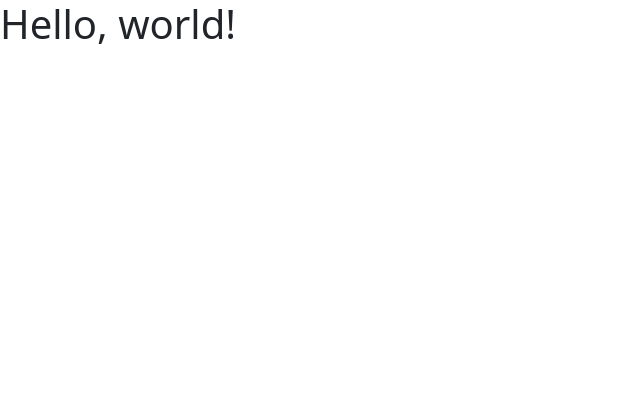
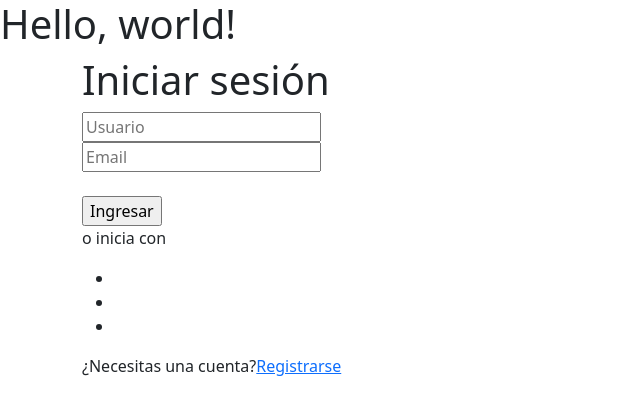
Before and after one commit to emendoza21/emendoza21.github.io, a plain HTML site: page index.html in a window 1280 px wide. Shown: the whole page, without its empty margins (0-640 px from the left). Drawn offline with nearby package versions, Linux system fonts and the light colour scheme.

Commit message:
Update index.html

```diff
--- a/index.html
+++ b/index.html
@@ -8,6 +8,31 @@
   </head>
   <body>
     <h1>Hello, world!</h1>
+
+    <div class="container">
+  <div class="form-background">
+  <h1>Iniciar sesión</h1>
+ <form>
+  <input type="text" name="firstname" placeholder="Usuario">
+  <br>
+  <input type="text" name="lastname" placeholder="Email">
+  <br><br>
+  <input type="submit" value="Ingresar">
+</form>
+  <p class="sign-up-divider">o inicia con</p>
+ <div class="social-media">
+   <ul class="social-media-icons">
+     <li class="google"><a href="#"><i class="fab fa-google-plus-g"></i></a></li>
+     <li class="facebook"><a href="#"><i class="fab fa-facebook-f"></i></a></li>
+     <li class="twitter"><a href="#"><i class="fab fa-twitter"></i></a></li>
+   </ul>
+ </div>
+</div>
+<div class="login">
+  <p>¿Necesitas una cuenta?<a href="#">Registrarse</a></p>
+</div>
+</div>
+
     <script src="https://cdn.jsdelivr.net/npm/bootstrap@5.3.2/dist/js/bootstrap.bundle.min.js" integrity="sha384-C6RzsynM9kWDrMNeT87bh95OGNyZPhcTNXj1NW7RuBCsyN/o0jlpcV8Qyq46cDfL" crossorigin="anonymous"></script>
   </body>
 </html>
```
